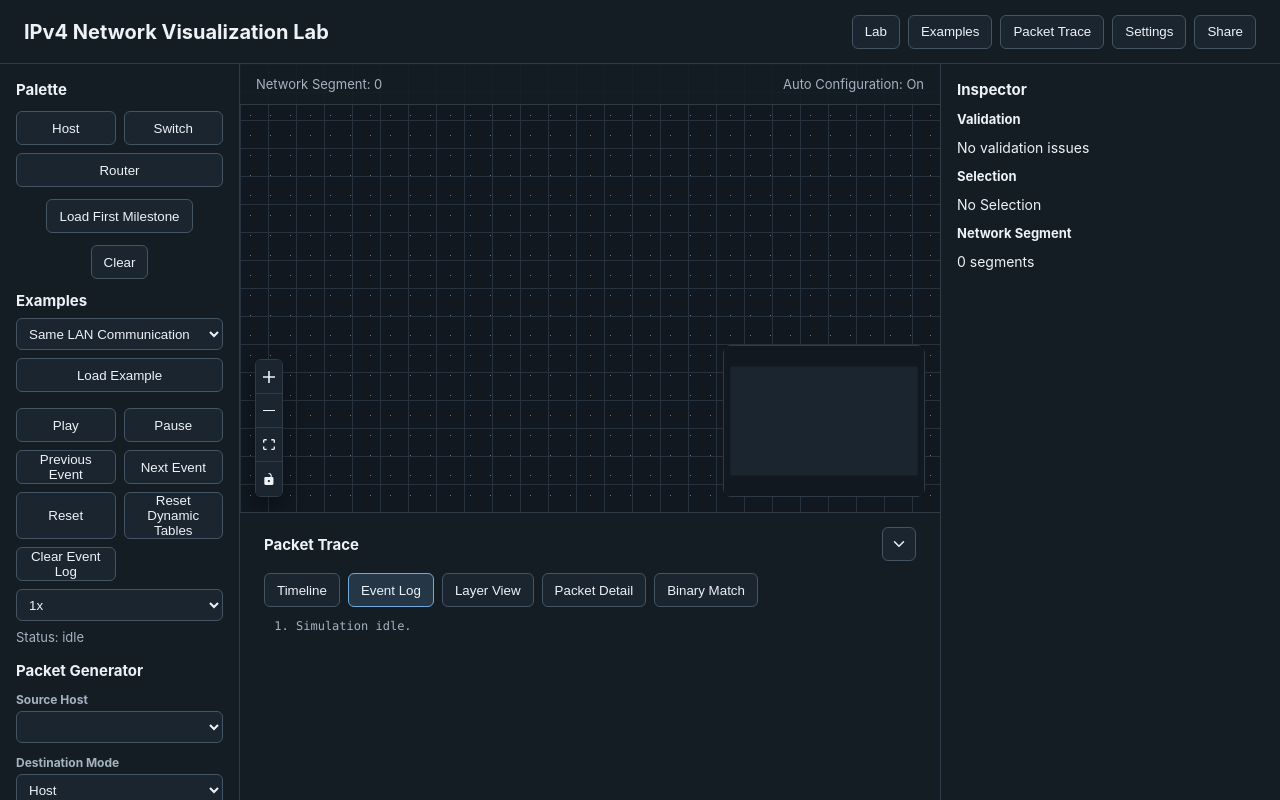
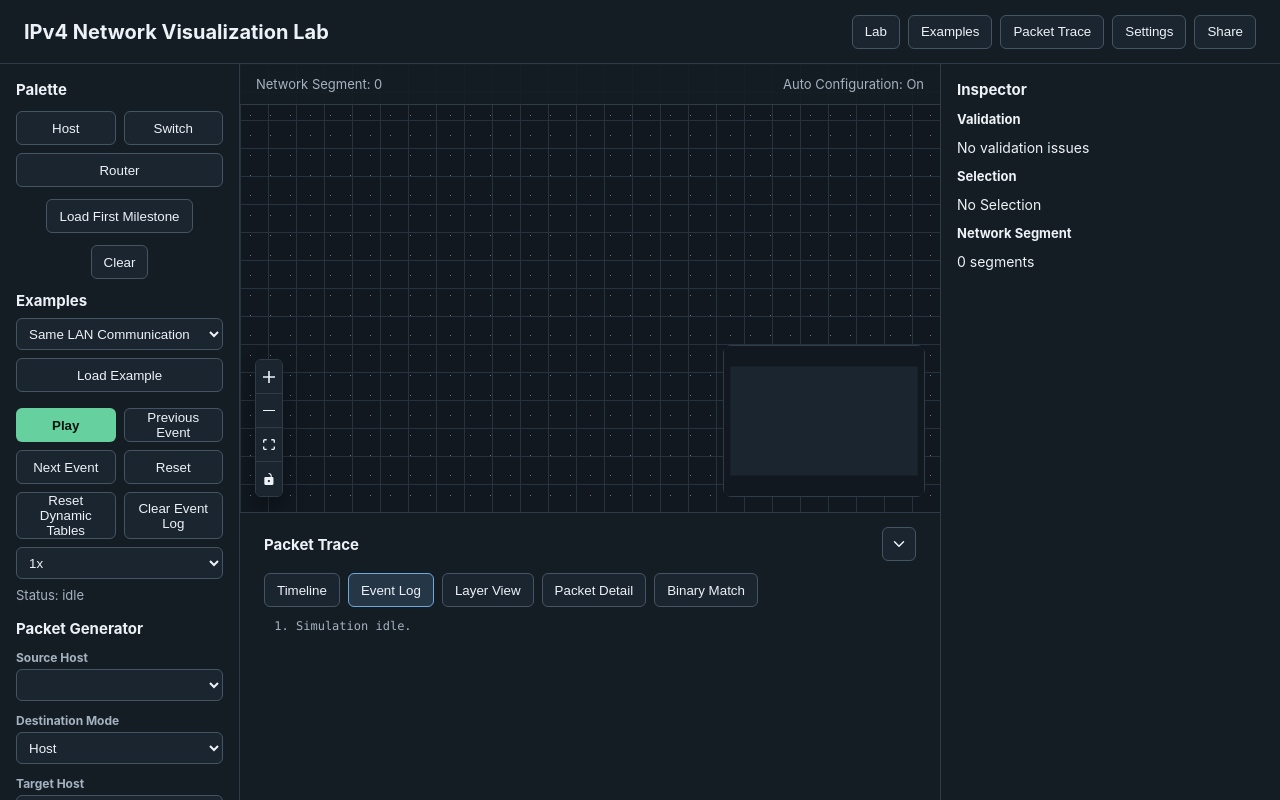
Before and after one commit to YubinMoon/Network-Lab, a React (Vite) app: page / in a window 1280 px wide. Built offline with nearby package versions, Linux system fonts and the light colour scheme.

Commit message:
Combine playback controls

```diff
--- a/src/App.css
+++ b/src/App.css
@@ -482,6 +482,31 @@ dd {
   width: 100%;
 }
 
+.simulation-toggle-button {
+  border-color: transparent;
+  font-weight: 750;
+}
+
+.simulation-toggle-button.play {
+  background: var(--success);
+  color: #07130e;
+}
+
+.simulation-toggle-button.play:hover {
+  border-color: var(--success);
+  background: #7be0af;
+}
+
+.simulation-toggle-button.pause {
+  background: var(--danger);
+  color: #210b0d;
+}
+
+.simulation-toggle-button.pause:hover {
+  border-color: var(--danger);
+  background: #ff9494;
+}
+
 .palette .simulation-controls select,
 .palette .simulation-controls span {
   grid-column: 1 / -1;
--- a/src/components/simulation/SimulationControls.tsx
+++ b/src/components/simulation/SimulationControls.tsx
@@ -14,6 +14,12 @@ export function SimulationControls() {
   const setSimulationSpeed = useLabStore((state) => state.setSimulationSpeed)
   const resetDynamicTables = useLabStore((state) => state.resetDynamicTables)
   const clearSimulationTrace = useLabStore((state) => state.clearSimulationTrace)
+  const isRunning = simulationStatus === 'running'
+  const playbackLabel = isRunning ? 'Pause' : 'Play'
+  const playbackClassName = isRunning
+    ? 'simulation-toggle-button pause'
+    : 'simulation-toggle-button play'
+  const togglePlayback = isRunning ? pauseSimulation : playSimulation
 
   useEffect(() => {
     if (simulationStatus !== 'running') {
@@ -27,11 +33,12 @@ export function SimulationControls() {
 
   return (
     <div className="simulation-controls" aria-label="Simulation Controls">
-      <button type="button" onClick={playSimulation}>
-        Play
-      </button>
-      <button type="button" onClick={pauseSimulation}>
-        Pause
+      <button
+        type="button"
+        className={playbackClassName}
+        onClick={togglePlayback}
+      >
+        {playbackLabel}
       </button>
       <button type="button" onClick={previousEvent}>
         Previous Event
```
Also changed, not shown: 2 other files (tests, documents, lock files or other folders).
